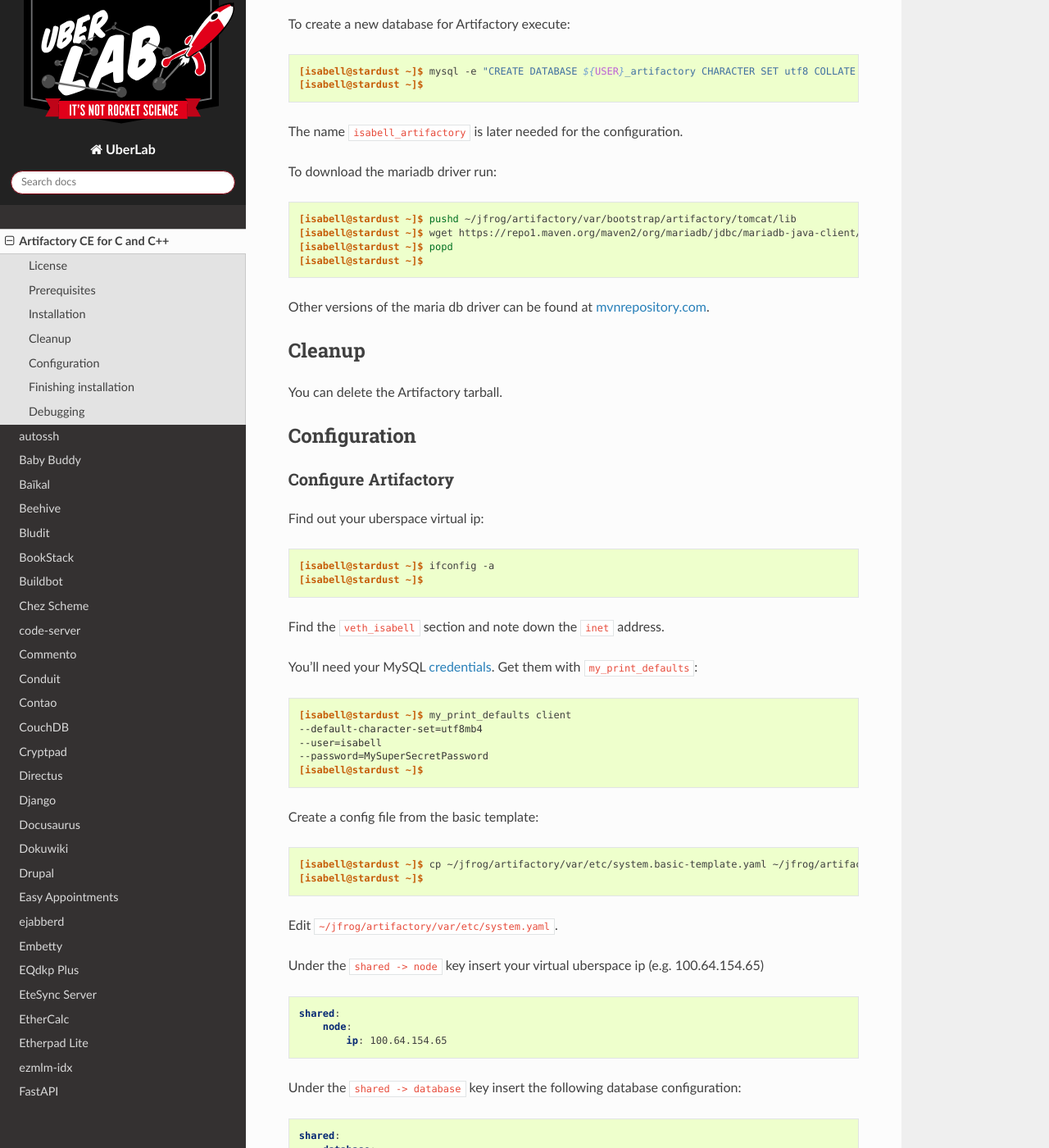
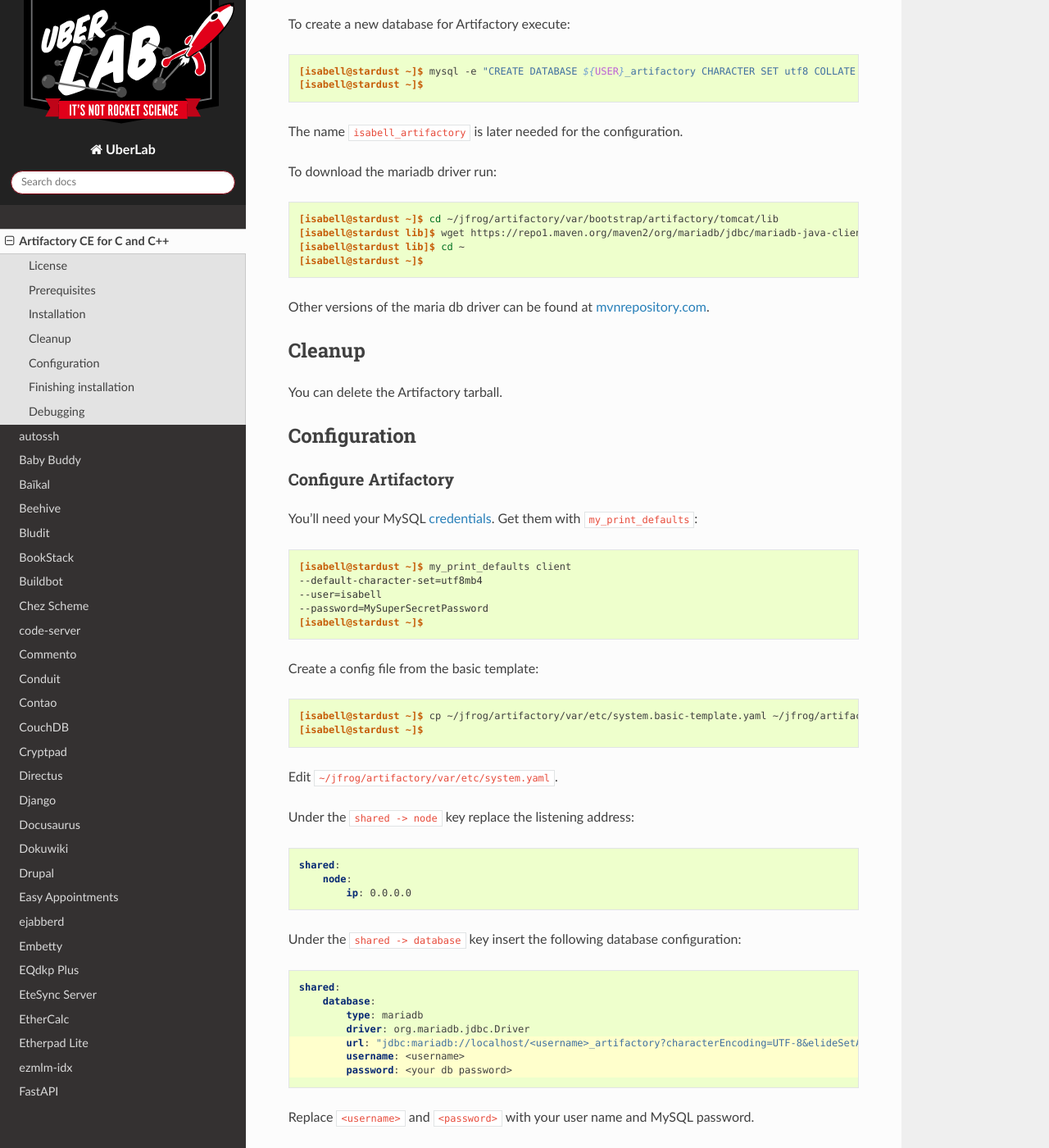
Before and after one commit to Uberspace/lab, a Sphinx documentation site: the page built from source/guide_artifactorycecpp.rst, in a window 1280 px wide and 1400 px high, scrolled down 2338 px. Shown: the whole window at 82% size. Built offline with Sphinx 7.4.7 and the Read the Docs theme 2.0.0, drawn with Linux system fonts in a browser that asks for light colours.

Commit message:
[artifactory] simpilfy instructions

```diff
--- a/source/guide_artifactorycecpp.rst
+++ b/source/guide_artifactorycecpp.rst
@@ -96,9 +96,9 @@
 
 ::
 
- [isabell@stardust ~]$ pushd ~/jfrog/artifactory/var/bootstrap/artifactory/tomcat/lib
- [isabell@stardust ~]$ wget https://repo1.maven.org/maven2/org/mariadb/jdbc/mariadb-java-client/2.7.6/mariadb-java-client-2.7.6.jar
- [isabell@stardust ~]$ popd
+ [isabell@stardust ~]$ cd ~/jfrog/artifactory/var/bootstrap/artifactory/tomcat/lib
+ [isabell@stardust lib]$ wget https://repo1.maven.org/maven2/org/mariadb/jdbc/mariadb-java-client/2.7.6/mariadb-java-client-2.7.6.jar
+ [isabell@stardust lib]$ cd ~
  [isabell@stardust ~]$
 
 Other versions of the maria db driver can be found at `mvnrepository.com <https://mvnrepository.com/artifact/org.mariadb.jdbc/mariadb-java-client>`_.
@@ -114,15 +114,6 @@
 Configure Artifactory
 ---------------------
 
-Find out your uberspace virtual ip:
-
-::
-
- [isabell@stardust ~]$ ifconfig -a
- [isabell@stardust ~]$
-
-Find the ``veth_isabell`` section and note down the ``inet`` address.
-
 .. include:: includes/my-print-defaults.rst
 
 Create a config file from the basic template:
@@ -134,13 +125,13 @@
 
 Edit ``~/jfrog/artifactory/var/etc/system.yaml``.
 
-Under the ``shared -> node`` key insert your virtual uberspace ip (e.g. 100.64.154.65)
+Under the ``shared -> node`` key replace the listening address:
 
 .. code-block:: yaml
 
   shared:
       node:
-          ip: 100.64.154.65
+          ip: 0.0.0.0
 
 Under the ``shared -> database`` key insert the following database configuration:
 
```
